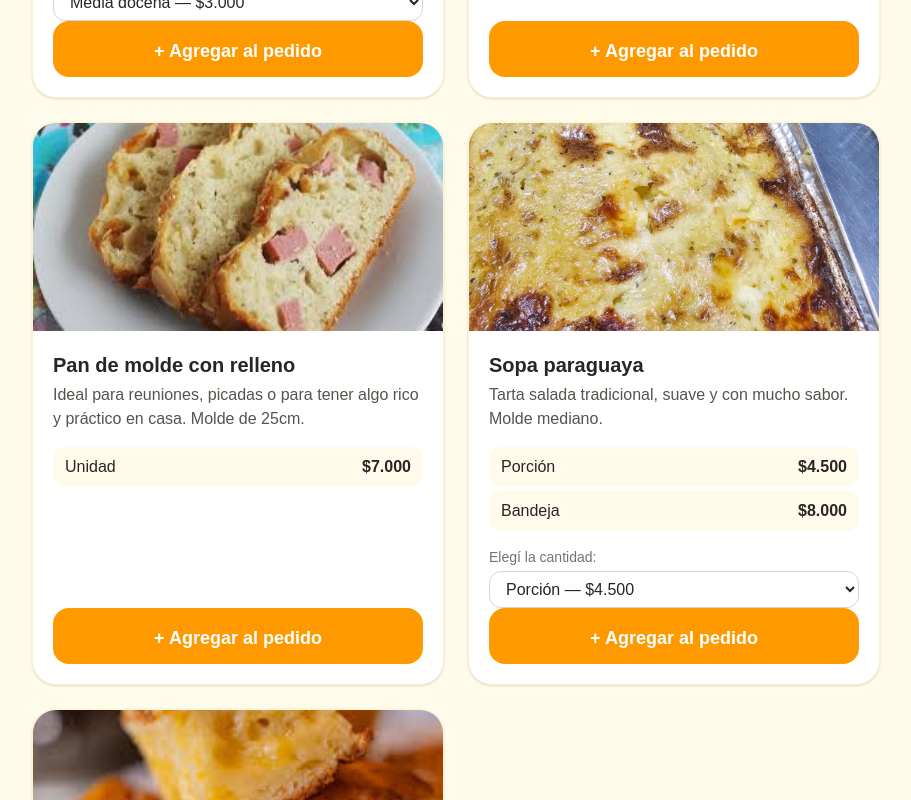
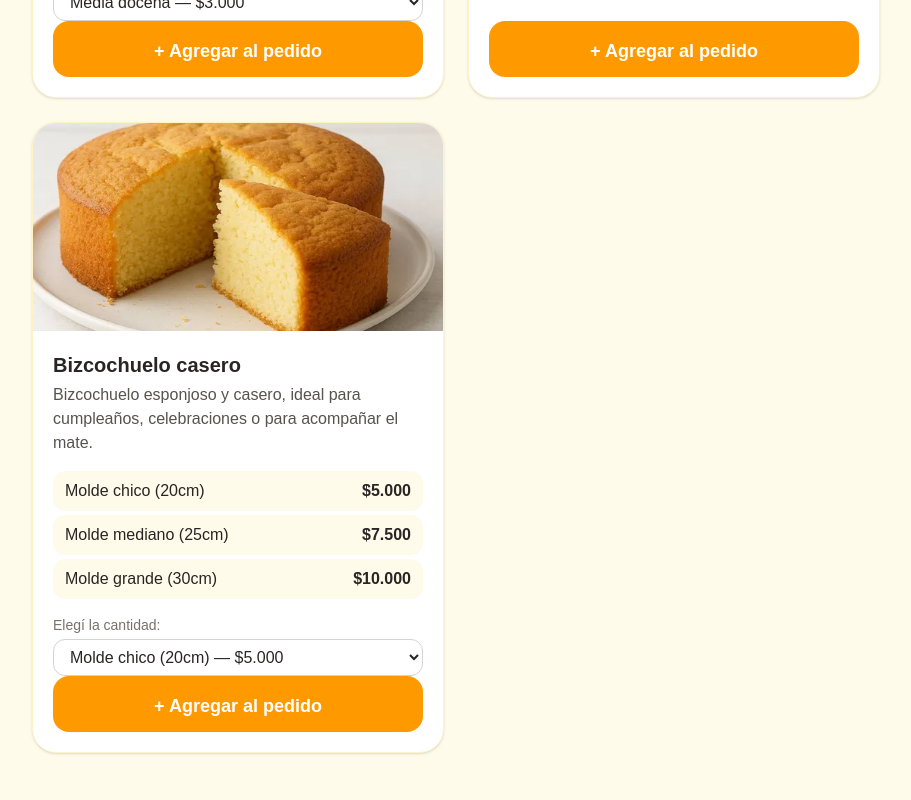
Before and after one commit to Zarzaandres/panaderia-carlita, a Next.js app: page / in a window 1280 px wide. Shown: the part 1720-2520 px from the top of the page, without its empty margins (184-1095 px from the left). Built offline with nearby package versions, Linux system fonts and the light colour scheme.

Commit message:
actulizar cambios

```diff
--- a/app/page.tsx
+++ b/app/page.tsx
@@ -62,6 +62,19 @@ const productos: ProductoType[] = [
     ingredientes: 'Harina 0000, extracto de malta, grasa vacuna, sal, levadura y margarina hojaldre.',
   },
   {
+  id: 'bizcochuelo',
+  nombre: 'Bizcochuelo casero',
+  variantes: [
+    { nombre: 'Molde chico (20cm)', precio: 5000 },
+    { nombre: 'Molde mediano (25cm)', precio: 7500 },
+    { nombre: 'Molde grande (30cm)', precio: 10000 },
+  ],
+  descripcion: 'Bizcochuelo esponjoso y casero, ideal para cumpleaños, celebraciones o para acompañar el mate.',
+  frase: 'Suave, alto y perfecto para rellenar o disfrutar solo.',
+  imagen: '/productos/bizcochuelo.jpg',
+  ingredientes: 'Harina leudante, huevos, azúcar, leche, esencia de vainilla y aceite.',
+}
+  /*{
     id: 'pan-molde-relleno',
     nombre: 'Pan de molde con relleno',
     variantes: [{ nombre: 'Unidad', precio: 7000 }],
@@ -69,8 +82,8 @@ const productos: ProductoType[] = [
     frase: 'Sabor casero que llena la mesa.',
     imagen: '/productos/budin-pan-salado.jpg',
     ingredientes: 'Harina 0000, sal, levadura, extracto de malta, manteca, azúcar, leche, agua, jamón, queso.',
-  },
-  {
+  },*/
+  /*{
     id: 'sopa-paraguaya',
     nombre: 'Sopa paraguaya',
     variantes: [
@@ -81,8 +94,8 @@ const productos: ProductoType[] = [
     frase: 'Perfecta para acompañar cualquier comida.',
     imagen: '/productos/sopa-paraguaya.jpeg',
     ingredientes: 'Harina de maíz, leche, cebollas, huevos, queso, choclo, orégano, sal, pimienta.',
-  },
-  {
+  },*/
+  /*{
     id: 'torta-queso',
     nombre: 'Torta de queso',
     variantes: [
@@ -93,7 +106,7 @@ const productos: ProductoType[] = [
     frase: 'Un postre irresistible.',
     imagen: '/productos/torta-queso.jpg',
     ingredientes: 'Harina leudante, polvo de hornear, leche, manteca, sal, huevos y queso.',
-  },
+  },*/
 ];
 
 // ================== COMPONENTE ==================
```
Also changed, not shown: public/productos/bizcochuelo.jpg (added).
